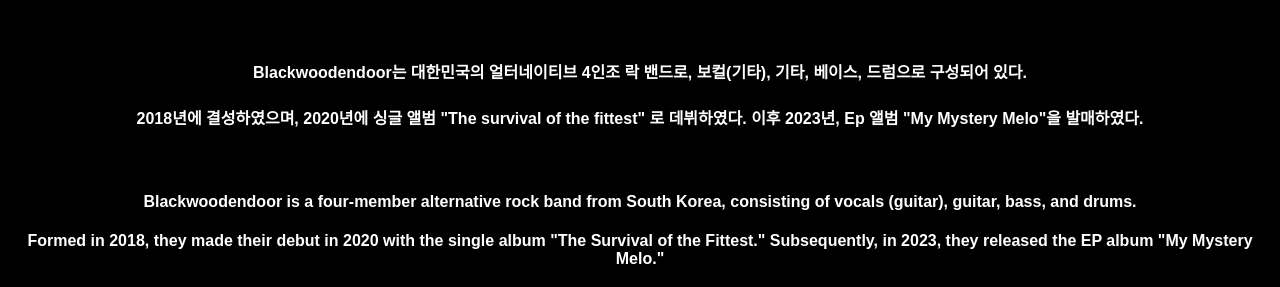
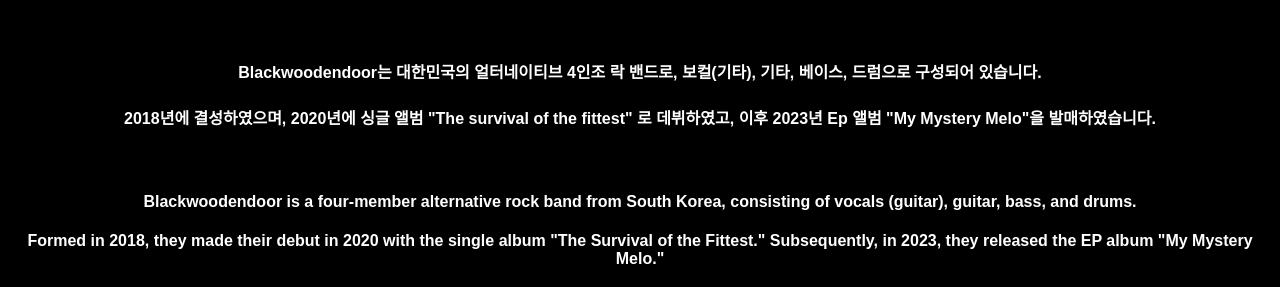
Before and after one commit to seowonychoe/cv5, a plain HTML site: page index.html in a window 1280 px wide. Shown: the part 774-1061 px from the top of the page. Drawn offline with Linux system fonts and the light colour scheme.

Commit message:
Update index.html

```diff
--- a/index.html
+++ b/index.html
@@ -19,8 +19,8 @@
         <h1 id="text-box">Who we are</h1>
         <h3 class="space_letter">space</h3>
         <h3 class="space_letter">space</h3>
-        <h4>Blackwoodendoor는 대한민국의 얼터네이티브 4인조 락 밴드로, 보컬(기타), 기타, 베이스, 드럼으로 구성되어 있다.</h4>
-        <h4>2018년에 결성하였으며, 2020년에 싱글 앨범 "The survival of the fittest" 로 데뷔하였다. 이후 2023년, Ep 앨범 "My Mystery Melo"을 발매하였다.</h4>
+        <h4>Blackwoodendoor는 대한민국의 얼터네이티브 4인조 락 밴드로, 보컬(기타), 기타, 베이스, 드럼으로 구성되어 있습니다.</h4>
+        <h4>2018년에 결성하였으며, 2020년에 싱글 앨범 "The survival of the fittest" 로 데뷔하였고, 이후 2023년 Ep 앨범 "My Mystery Melo"을 발매하였습니다.</h4>
         <h3 class="space_letter">space</h3>
         <h4>Blackwoodendoor is a four-member alternative rock band from South Korea, consisting of vocals (guitar), guitar, bass, and drums.</h4>
         <h4>Formed in 2018, they made their debut in 2020 with the single album "The Survival of the Fittest." Subsequently, in 2023, they released the EP album "My Mystery Melo."</h4>
```
